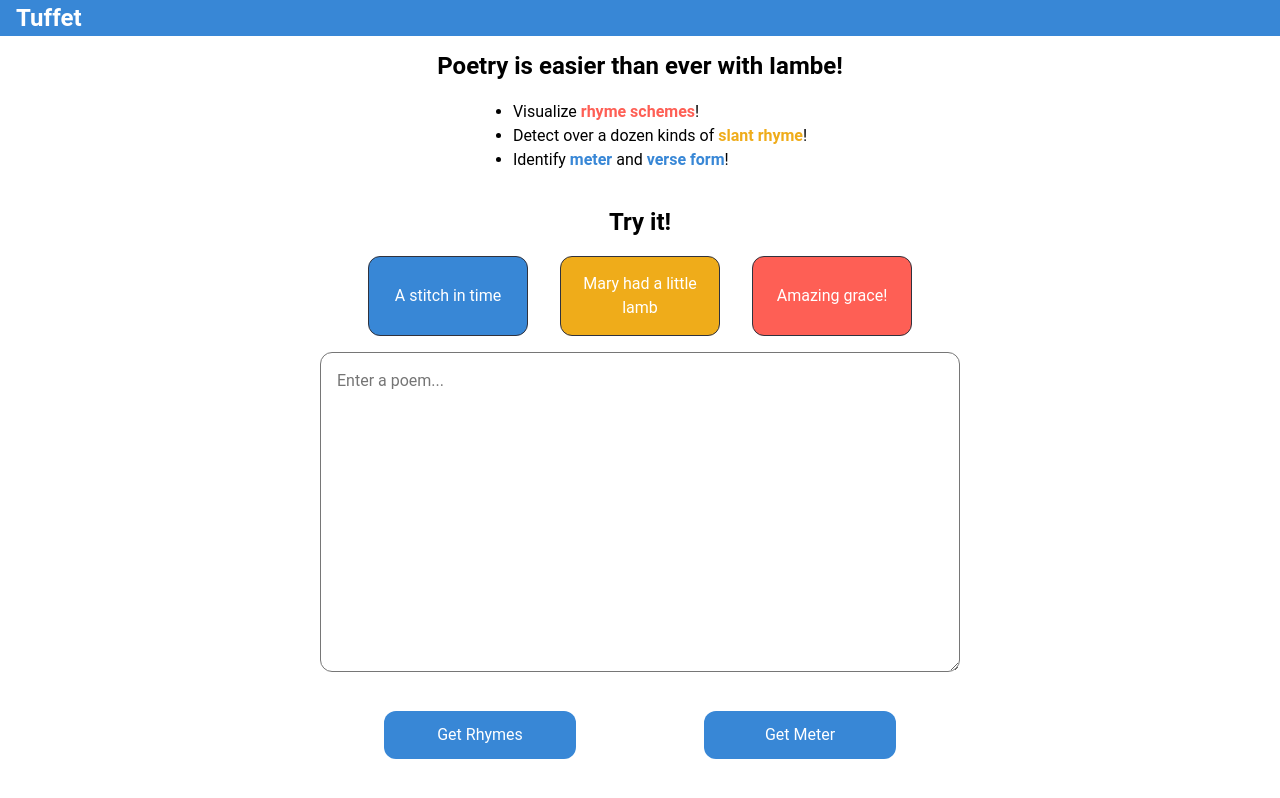
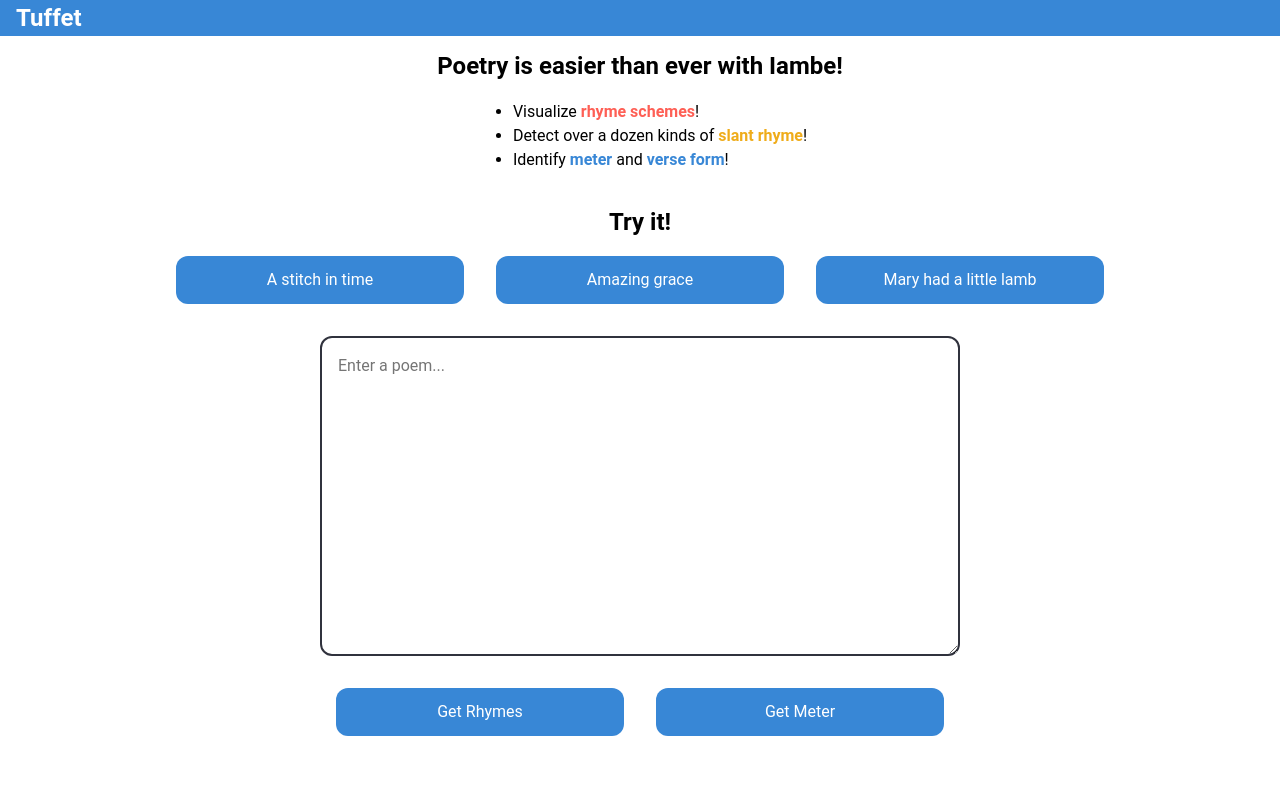
Before and after one commit to SamuelPerrin/tuffet, a React (Create React App) app in the folder iambe/: page / in a window 1280 px wide. Shown: the top 798 px of the page. Built offline with nearby package versions, Linux system fonts and the light colour scheme.

Commit message:
changes TryPoems to Buttons on Home page and restyles

```diff
--- a/iambe/src/components/Home.js
+++ b/iambe/src/components/Home.js
@@ -51,8 +51,8 @@ const Home = props => {
       </Section>
       <Section>
         <h3>Try it!</h3>
-        <div style={{display:'flex', flexFlow:'row wrap', alignItems:'space-between'}}>
-          <TryPoem onClick={() => submitSample(samples.STITCH)} bgc='1'>
+        <div style={{display:'flex', flexFlow:'row wrap', justifyContent:'center', alignItems:'center', width:'100%'}}>
+          {/* <TryPoem onClick={() => submitSample(samples.STITCH)} bgc='1'>
             <p>A stitch in time</p>
           </TryPoem>
           <TryPoem onClick={() => submitSample(samples.MARY)} bgc='2'>
@@ -60,11 +60,14 @@ const Home = props => {
           </TryPoem>
           <TryPoem onClick={() => submitSample(samples.GRACE)} bgc='3'>
             <p>Amazing grace!</p>
-          </TryPoem>
+          </TryPoem> */}
+          <Button onClick={() => submitSample(samples.STITCH)}>A stitch in time</Button>
+          <Button onClick={() => submitSample(samples.GRACE)}>Amazing grace</Button>
+          <Button onClick={() => submitSample(samples.MARY)}>Mary had a little lamb</Button>
         </div>
-        <form>
+        <form style={{width:'100%', display:'flex', flexFlow:'column nowrap', alignItems:'center', justifyContent:'center'}}>
           <TextArea value={poem} onChange={handleChange} placeholder="Enter a poem..." />
-          <div style={{display:'flex', justifyContent:'space-around'}}>
+          <div style={{display:'flex', justifyContent:'center', alignItems:'center', flexFlow:'row nowrap', width:'100%'}}>
             <Button onClick={submitRhymes}>Get Rhymes</Button>
             <Button onClick={submitMeter}>Get Meter</Button>
           </div>
--- a/iambe/src/components/styled/Button.js
+++ b/iambe/src/components/styled/Button.js
@@ -7,12 +7,7 @@ const ButtonWrapper = styled.button`
   cursor: pointer;
   outline: none;
   border: none;
-  border-radius: ${props => {
-    switch(props) {
-      default:
-        return props.theme.borderRadius
-    }
-  }};
+  border-radius: ${props => props.theme.borderRadius};
   background-color: ${props => {
     switch(props.variant) {
       case 'danger':
@@ -23,30 +18,13 @@ const ButtonWrapper = styled.button`
         return props.theme.blue
     }
   }};
-  font-size: ${props => {
-    switch(props.variant) {
-      default:
-        return props.theme.fontSize
-    }
-  }};
-  width: ${props => {
-    switch(props) {
-      default:
-        return props.theme.buttonWidth
-    }
-  }};
-  height: ${props => {
-    switch(props) {
-      default:
-        return props.theme.buttonHeight
-    }
-  }};
-  margin: ${props => {
-    switch(props) {
-      default:
-        return props.theme.space
-    }
-  }};
+
+  font-size: ${props => props.theme.fontSize};
+  width: ${props => props.theme.buttonWidth};
+  max-width: 18rem;
+  height: ${props => props.theme.buttonHeight};
+  margin: ${props => props.theme.space};
+
   &:hover{
     color:${props => props.theme.pale};
     background-color: ${props => {
@@ -59,6 +37,7 @@ const ButtonWrapper = styled.button`
           return '#2877C6'
       }
     }};
+
     transition: all 0.1s ease-in-out;
   }
   transition: all 0.1s ease-in-out;
--- a/iambe/src/components/styled/TextArea.js
+++ b/iambe/src/components/styled/TextArea.js
@@ -2,15 +2,16 @@ import React from 'react';
 import styled from 'styled-components';
 
 const TextAreaWrapper = styled.textarea`
-  width: ${props => props.theme.textAreaWidth};
-  margin-bottom: ${props => props.theme.space};
+  width: calc(100% - 2rem);
+  max-width: ${props => props.theme.textAreaWidth};
+  margin: ${props => props.theme.space};
   border-radius: ${props => props.theme.borderRadius};
   background-color: ${props => props.theme.white};
   color: ${props => props.theme.black};
   font-size: ${props => props.theme.inputFontSize};
   height: ${props => props.theme.textAreaHeight};
   padding: ${props => props.theme.textAreaPadding};
-  border: '12px solid ${props => props.theme.black}';
+  border: 2px solid ${props => props.theme.black};
 `
 
 export default function TextArea(props) {
```
